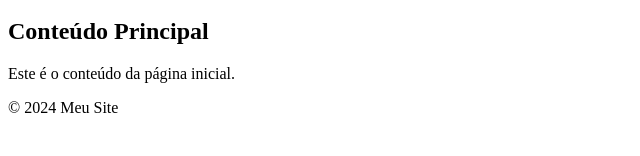
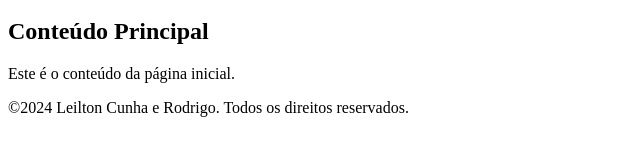
Before and after one commit to Leiltonlsc/LscSolucoes, a plain HTML site: page lsc solucao/1_index/index.html in a window 1280 px wide. Shown: the part 204-360 px from the top of the page, without its empty margins (0-640 px from the left). Drawn offline with Linux system fonts and the light colour scheme; files whose address does not match are found by name.

Commit message:
Update index.html

```diff
--- a/lsc solucao/1_index/index.html
+++ b/lsc solucao/1_index/index.html
@@ -25,7 +25,7 @@
         <p>Este é o conteúdo da página inicial.</p>
     </main>
     <footer>
-        <p>&copy; 2024 Meu Site</p>
+         <p>&copy;2024 Leilton Cunha e Rodrigo. Todos os direitos reservados.</p>
     </footer>
     <script src='index.js'></script>
 </body>
```
